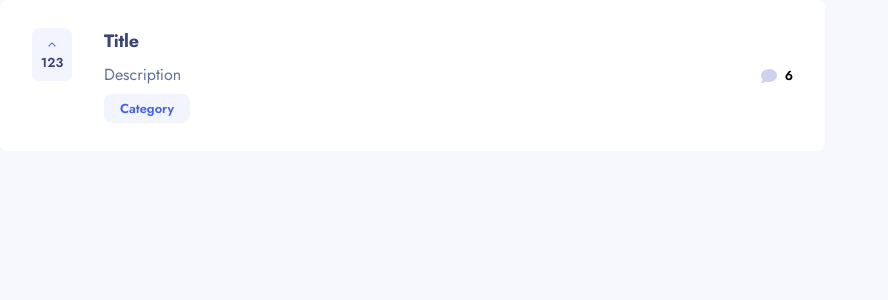
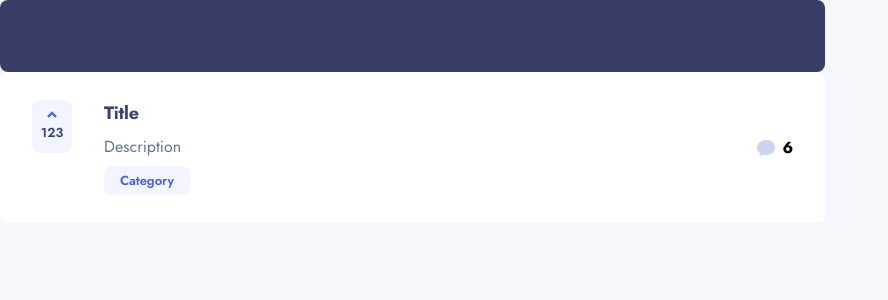
Before and after one commit to FlorianGmz/Frontend-Mentor-Challenges, a React (Vite) app in the folder product-feedback/: page / in a window 1280 px wide. Shown: the top 300 px of the page, without its empty margins (0-888 px from the left). Built offline with nearby package versions, Linux system fonts and the light colour scheme.

Commit message:
SuggestionsBar components

```diff
--- a/product-feedback/package.json
+++ b/product-feedback/package.json
@@ -12,7 +12,6 @@
   "dependencies": {
     "react": "^18.3.1",
     "react-dom": "^18.3.1",
-    "react-icons": "^5.2.1",
     "react-router-dom": "^6.24.0"
   },
   "devDependencies": {
--- a/product-feedback/src/App.tsx
+++ b/product-feedback/src/App.tsx
@@ -1,8 +1,10 @@
 import Feedback from "./components/Feedback/Feedback";
+import SuggestionsBar from "./components/SuggestionsBar/SuggestionsBar";
 
 function App() {
   return (
     <>
+      <SuggestionsBar />
       <Feedback />
     </>
   );
--- a/product-feedback/src/components/Feedback/CommentCount.tsx
+++ b/product-feedback/src/components/Feedback/CommentCount.tsx
@@ -1,12 +1,17 @@
 import { Link } from "react-router-dom";
-import { FaComment } from "react-icons/fa";
 
 const CommentCount = () => {
   return (
     // TODO: Make the div a link
     <div className="flex items-center justify-between gap-[8px]">
-      <FaComment className="text-el-comment" />
-      <span className="text-body-3">6</span>
+      <svg width="18" height="16" xmlns="http://www.w3.org/2000/svg">
+        <path
+          d="M2.62 16H1.346l.902-.91c.486-.491.79-1.13.872-1.823C1.036 11.887 0 9.89 0 7.794 0 3.928 3.52 0 9.03 0 14.87 0 18 3.615 18 7.455c0 3.866-3.164 7.478-8.97 7.478-1.017 0-2.078-.137-3.025-.388A4.705 4.705 0 012.62 16z"
+          fill="#CDD2EE"
+          fill-rule="nonzero"
+        />
+      </svg>
+      <span className="text-comment-count">6</span>
     </div>
   );
 };
--- a/product-feedback/src/components/Feedback/Feedback.tsx
+++ b/product-feedback/src/components/Feedback/Feedback.tsx
@@ -7,7 +7,6 @@ const Feedback = () => {
     <div className="group flex h-[151px] w-[825px] cursor-pointer justify-between rounded-lg bg-bt-white_def px-[32px] py-[28px]">
       <div className="flex gap-[32px]">
         <Upvote />
-        {/* <Request /> */}
         <Request />
       </div>
       <CommentCount />
--- a/product-feedback/src/components/Feedback/Request.tsx
+++ b/product-feedback/src/components/Feedback/Request.tsx
@@ -3,7 +3,9 @@ import Category from "../Category";
 const Request = () => {
   return (
     <div className="flex flex-col items-start justify-between">
-      <h3 className="text-h3 text-el-font_def">Title</h3>
+      <h3 className="text-h3 text-el-font_def group-hover:text-bt-blue_def">
+        Title
+      </h3>
       <p className="text-body-1 text-feedback-description">Description</p>
       <Category />
     </div>
--- a/product-feedback/src/components/Feedback/Upvote.tsx
+++ b/product-feedback/src/components/Feedback/Upvote.tsx
@@ -1,12 +1,23 @@
-import { RxCaretUp } from "react-icons/rx";
-
 const Upvote = () => {
   return (
     <button
       type="button"
-      className="group flex h-[53px] w-[40px] flex-col items-center justify-center rounded-lg bg-el_def transition-colors hover:bg-el_hover focus:bg-el_active"
+      className="focus:text-bt-white_de group flex h-[53px] w-[40px] flex-col items-center justify-around rounded-lg bg-el_def py-[8px] transition-colors hover:bg-el_hover focus:bg-el_active"
     >
-      <RxCaretUp className="font-[800] text-bt-blue_def group-focus:text-bt-white_def" />
+      <svg
+        width="10"
+        height="7"
+        xmlns="http://www.w3.org/2000/svg"
+        className="stroke-bt-blue_def group-focus:stroke-bt-white_def"
+      >
+        <path
+          d="M1 6l4-4 4 4"
+          stroke-width="2.3"
+          fill="none"
+          fill-rule="evenodd"
+        />
+      </svg>
+      {/* <RxCaretUp className="font-[800] text-bt-blue_def group-focus:text-bt-white_def" /> */}
       <span className="text-body-3 text-el-font_def group-focus:text-bt-white_def">
         123
       </span>
--- /dev/null
+++ b/product-feedback/src/components/SuggestionsBar/SuggestionsBar.tsx
@@ -0,0 +1,7 @@
+const SuggestionsBar = () => {
+  return (
+    <div className="bg- h-[72px] w-[825px] rounded-lg bg-bt-dark-blue_back"></div>
+  );
+};
+
+export default SuggestionsBar;
--- a/product-feedback/tailwind.config.js
+++ b/product-feedback/tailwind.config.js
@@ -55,6 +55,13 @@ export default {
           fontWeight: "700",
         },
       ],
+      "comment-count": [
+        "16px",
+        {
+          letterSpacing: "-0.22px",
+          fontWeight: "700",
+        },
+      ],
       "body-1": [
         "16px",
         {
```
Also changed, not shown: 1 other file (tests, documents, lock files or other folders).
